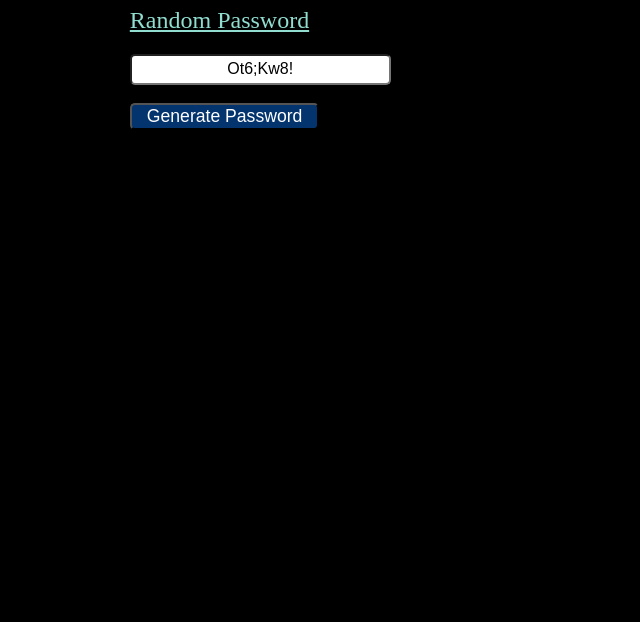
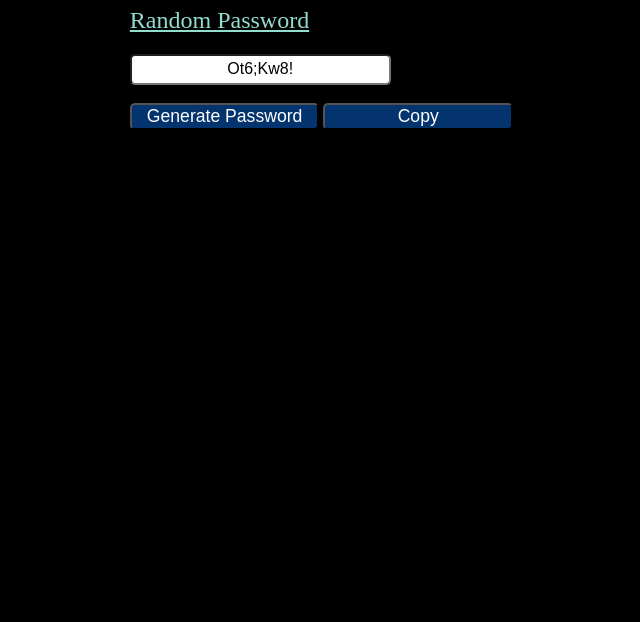
Before and after one commit to KratikPaliwal/RandomPasswordGenerate, a plain HTML site: page index.html in a window 1280 px wide. Shown: the part 178-800 px from the top of the page, without its empty margins (131-771 px from the left). Drawn offline with Linux system fonts and the light colour scheme.

Commit message:
Add changes

```diff
--- a/index.html
+++ b/index.html
@@ -19,6 +19,7 @@
         </div> <br>
         <div>
             <button onclick="strongPassword()">Generate Password </button>
+            <button onclick="copyPassword()">Copy</button>
         </div>
 
     </div>
--- a/index.js
+++ b/index.js
@@ -1,3 +1,17 @@
+function copyPassword() {
+    const passwordInput = document.getElementById("pass");
+
+    if (passwordInput.value) {
+      passwordInput.select();
+      passwordInput.setSelectionRange(0, 99999); // For mobile devices
+      document.execCommand("copy");
+
+      alert("Password copied to clipboard!");
+    } else {
+      alert("Nothing to copy!");
+    }
+  }
+
 function strongPassword()
 {
     let pass ="";
@@ -12,6 +26,7 @@ function strongPassword()
 
 }
 
+
 let var1 = document.getElementById("pass");
 const len = 8;
 const Upcase = "ABCDEFGHIJKLMNOPQRSTUVWXYZ";
```
Also changed, not shown: Style.css (line endings or trailing spaces).
